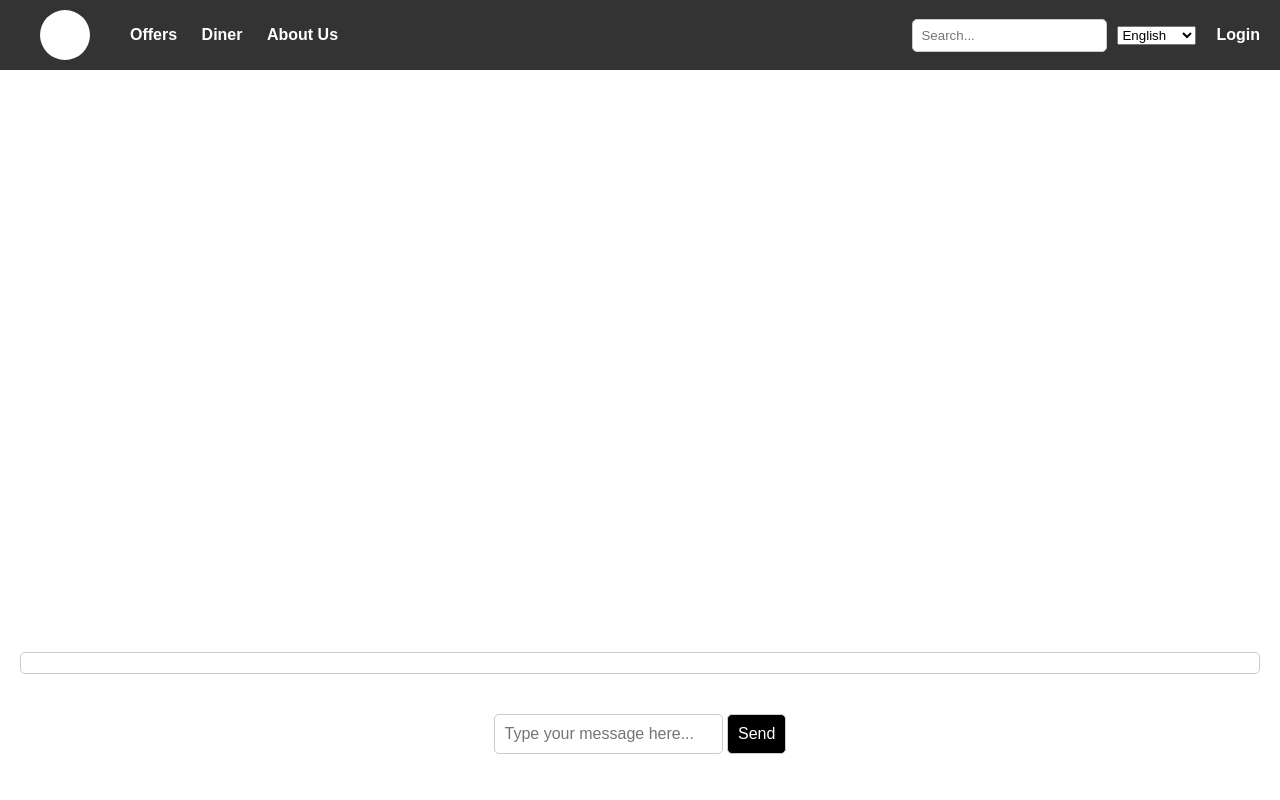
After one commit to ivo5055/Project, a PHP site: page /public_chat.php in a window 1280 px wide. The commit adds this page. Run offline with PHP 8.4, Linux system fonts and the light colour scheme; data that the repository does not hold is empty.

Commit message:
22.05.24

```diff
--- a/elements/header.php
+++ b/elements/header.php
@@ -15,6 +15,11 @@ if(!isset($_SESSION['Id']))session_start();
         if (isset($_SESSION['account']) && $_SESSION['account'] == 'A'): ?>
         <a href="addOffer.php">Add Offer</a>
         <a href="approve.php">Approve Admins</a>
+        <?php endif; ?>
+
+        <?php
+        if (isset($_SESSION['account']) && $_SESSION['account'] == 'U'): ?>
+        <a href="public_chat.php">Public Chat</a>
         <?php endif; ?>
 
     </nav>
--- /dev/null
+++ b/message.css
@@ -0,0 +1,61 @@
+.container {
+    display: flex;
+    flex-direction: column;
+    justify-content: flex-end;
+    align-items: center;
+    min-height: 90%;
+    padding: 20px;
+    box-sizing: border-box;
+}
+
+.message-container {
+    width: 100%;
+    max-height: 75vh; /* Adjust as needed, 80vh occupies 80% of the viewport height */
+    overflow-y: auto;
+    margin-bottom: 20px;
+    padding: 10px;
+    border: 1px solid #ccc;
+    border-radius: 5px;
+    box-sizing: border-box;
+}
+
+.message {
+    margin-bottom: 20px;
+}
+.message p {
+    display: inline-block;
+    padding: 10px;
+    border: 1px solid #ccc;
+    border-radius: 5px;
+    margin: 0;
+    word-break: break-all; /* Break words at any character */
+}
+
+
+
+.message strong {
+    display: block;
+    margin-bottom: 5px;
+}
+
+.bottom-form {
+    margin-top: 20px;
+}
+
+.bottom-form input[type="text"],
+.bottom-form input[type="submit"] {
+    padding: 10px;
+    font-size: 16px;
+    border: 1px solid #ccc;
+    border-radius: 5px;
+}
+
+.bottom-form input[type="submit"] {
+    background-color: #000000;
+    color: white;
+    cursor: pointer;
+}
+
+.bottom-form input[type="submit"]:hover {
+    background-color: #222121;
+}
--- /dev/null
+++ b/public_chat.php
@@ -0,0 +1,69 @@
+<?php
+// Include database connection
+include_once 'includes/dbh.inc.php';
+include "elements/header.php";
+
+// Check if form is submitted
+if ($_SERVER['REQUEST_METHOD'] === 'POST' && isset($_POST['message'])) {
+    // Sanitize user input
+    $message = htmlspecialchars($_POST['message']);
+
+    // Insert message into the database
+    $stmt = $pdo->prepare("INSERT INTO messages (user_id, message, timestamp) VALUES (?, ?, NOW())");
+    $stmt->execute([$_SESSION['Id'], $message]);
+
+    // Redirect the user back to the same page after form submission
+    header("Location: ".$_SERVER['PHP_SELF']);
+    exit();
+}
+
+// Fetch archived messages from the database, ordered by timestamp ascending
+$stmt = $pdo->query("SELECT messages.*, users.user FROM messages JOIN users ON messages.user_id = users.Id ORDER BY messages.timestamp ASC");
+$messages = $stmt->fetchAll(PDO::FETCH_ASSOC);
+?>
+
+<!DOCTYPE html>
+<html lang="en">
+<head>
+    <meta charset="UTF-8">
+    <meta name="viewport" content="width=device-width, initial-scale=1.0">
+    <title>Offers</title>
+    <link rel="stylesheet" href="styles.css">
+    <link rel="stylesheet" href="message.css">
+    <link rel="stylesheet" href="dropdown.css">
+
+</head>
+<body>
+
+
+<div class="container">
+
+        <!-- display archived messages -->
+        <div class="message-container" id="message-container">
+            <?php foreach ($messages as $message): ?>
+                <div class="message">
+                <strong><?php echo $message['user'] . '  ' //. $message['timestamp']; ?></strong>
+                    <p><?php echo $message['message']; ?></p>
+                </div>
+            <?php endforeach; ?>
+        </div>
+
+        <!-- submitting messages -->
+        <div class="bottom-form">
+            <form method="post" action="<?php echo htmlspecialchars($_SERVER["PHP_SELF"]); ?>">
+                <input type="text" name="message" placeholder="Type your message here...">
+                <input type="submit" value="Send">
+            </form>
+        </div>
+
+
+    <script>
+        // Scroll the message container to the bottom
+        var messageContainer = document.getElementById('message-container');
+        messageContainer.scrollTop = messageContainer.scrollHeight;
+    </script>
+
+
+
+</body>
+</html>
```
Also changed, not shown: profile.php (+40 -6 lines).
